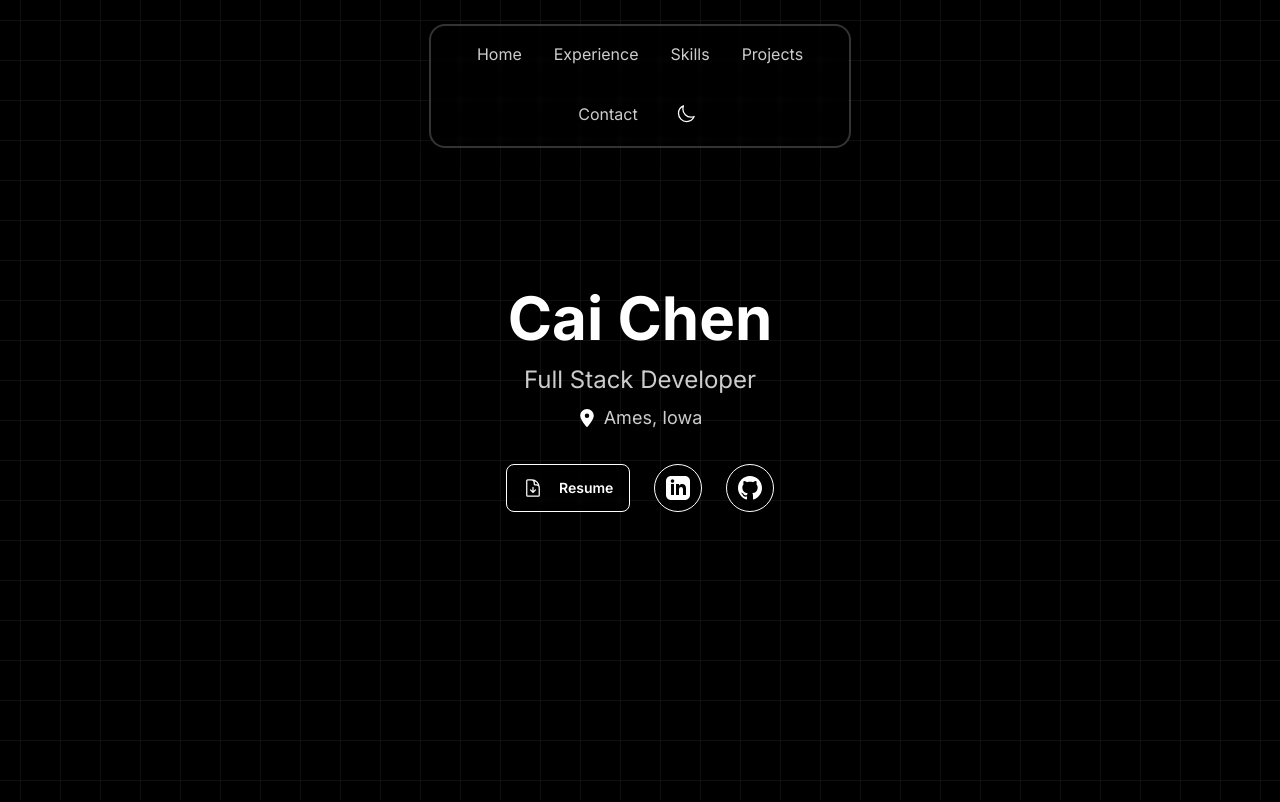
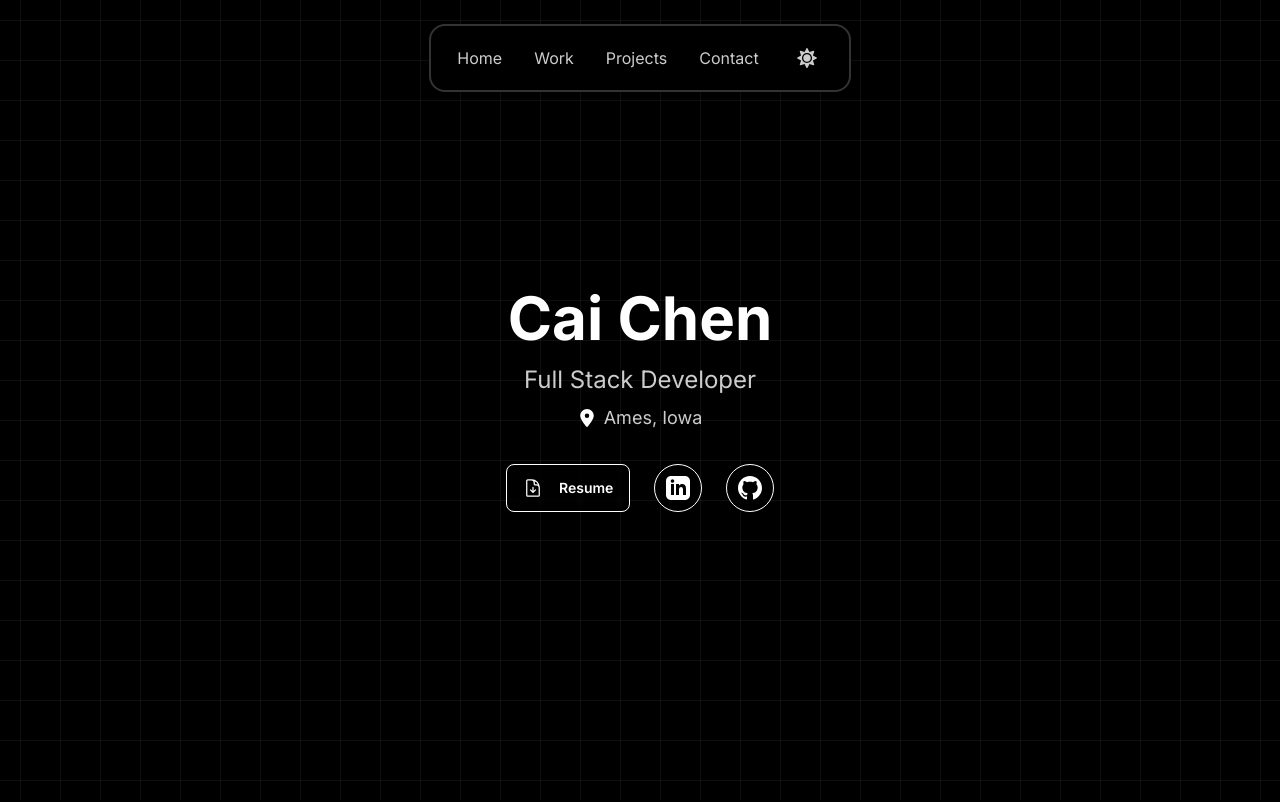
Before and after one commit to achen2304/portfolioV2, a React (Vite) app: page / in a window 1280 px wide. Shown: the top 802 px of the page. Built offline with nearby package versions, Linux system fonts and the light colour scheme.

Commit message:
fix: changed ui for navbar, als minor changes to app and projects for better loading

```diff
--- a/src/App.jsx
+++ b/src/App.jsx
@@ -10,20 +10,20 @@ import { Contact } from './components/Contact';
 
 function App() {
   const [theme, setTheme] = useState(() => {
-    // Get theme from localStorage or default to 'dark'
-    const savedTheme = localStorage.getItem('theme') || 'dark';
-    document.documentElement.setAttribute('data-theme', savedTheme);
-    return savedTheme;
+    return localStorage.getItem('theme') || 'dark';
   });
+
+  const [isLoaded, setIsLoaded] = useState(false);
 
   useEffect(() => {
     // Set initial theme
     document.documentElement.setAttribute('data-theme', theme);
+    setIsLoaded(true);
 
     const observer = new MutationObserver((mutations) => {
       mutations.forEach((mutation) => {
         if (mutation.attributeName === 'data-theme') {
-          const newTheme = document.documentElement.getAttribute('data-theme');
+           const newTheme = document.documentElement.getAttribute('data-theme');
           setTheme(newTheme);
           localStorage.setItem('theme', newTheme);
         }
@@ -36,7 +36,11 @@ function App() {
     });
 
     return () => observer.disconnect();
-  }, []);
+  }, [theme]);
+
+  if (!isLoaded) {
+    return null; // or a loading spinner
+  }
 
   return (
     <div className="min-h-screen bg-base-100 text-primary relative">
@@ -45,7 +49,10 @@ function App() {
         className={`fixed inset-0 ${
           theme === 'dark' ? 'bg-grid-pattern-dark' : 'bg-grid-pattern-light'
         } bg-grid opacity-20`}
-        style={{ backgroundPosition: 'center' }}
+        style={{
+          backgroundPosition: 'center',
+          backgroundAttachment: 'fixed',
+        }}
       />
 
       {/* Content */}
--- a/src/components/Navbar.jsx
+++ b/src/components/Navbar.jsx
@@ -1,4 +1,7 @@
 import { useEffect } from 'react';
+import { FaHome, FaSun } from 'react-icons/fa';
+import { MdCardTravel } from 'react-icons/md';
+import { FaNewspaper, FaScrewdriverWrench } from 'react-icons/fa6';
 
 export const Navbar = () => {
   useEffect(() => {
@@ -15,15 +18,18 @@ export const Navbar = () => {
   };
 
   return (
-    <div className="navbar fixed left-0 right-0 z-50 flex justify-center mt-4">
-      <nav className="flex w-full md:w-1/3 rounded-box shadow-lg p-4 mx-4 md:mx-0 border-2 border-primary/20 transition-shadow backdrop-blur-[2px] bg-base-100/5">
-        <ul className="flex flex-wrap justify-center items-center gap-4 md:gap-8 w-full text-base text-primary/80">
+    <div className="navbar fixed left-0 right-0 z-50 flex justify-center mt-2 md:mt-4">
+      <nav className="flex w-[98%] sm:w-[95%] md:w-2/3 lg:w-1/2 xl:w-1/3 rounded-box shadow-lg p-3 px-16 md:p-4 mx-1 sm:mx-2 md:mx-0 border-2 border-primary/20 bg-base-100">
+        <ul className="flex justify-between md:justify-center items-center w-full md:gap-8 text-primary/80">
           <li>
             <a
               href="#"
               className="transition-all duration-200 hover:text-primary hover:scale-110 inline-block"
             >
-              Home
+              <span className="hidden md:inline text-sm md:text-base">
+                Home
+              </span>
+              <FaHome className="inline md:hidden w-5 h-5" />
             </a>
           </li>
           <li>
@@ -31,15 +37,10 @@ export const Navbar = () => {
               href="#experience"
               className="transition-all duration-200 hover:text-primary hover:scale-110 inline-block"
             >
-              Experience
-            </a>
-          </li>
-          <li>
-            <a
-              href="#skills"
-              className="transition-all duration-200 hover:text-primary hover:scale-110 inline-block"
-            >
-              Skills
+              <span className="hidden md:inline text-sm md:text-base">
+                Work
+              </span>
+              <MdCardTravel className="inline md:hidden w-5 h-5" />
             </a>
           </li>
           <li>
@@ -47,7 +48,10 @@ export const Navbar = () => {
               href="#projects"
               className="transition-all duration-200 hover:text-primary hover:scale-110 inline-block"
             >
-              Projects
+              <span className="hidden md:inline text-sm md:text-base">
+                Projects
+              </span>
+              <FaScrewdriverWrench className="inline md:hidden w-5 h-5" />
             </a>
           </li>
           <li>
@@ -55,29 +59,19 @@ export const Navbar = () => {
               href="#contact"
               className="transition-all duration-200 hover:text-primary hover:scale-110 inline-block"
             >
-              Contact
+              <span className="hidden md:inline text-sm md:text-base">
+                Contact
+              </span>
+              <FaNewspaper className="inline md:hidden w-5 h-5" />
             </a>
           </li>
           <li>
             <button
               onClick={toggleTheme}
-              className="btn btn-circle btn-ghost btn-sm text-primary hover:scale-110"
+              className="btn btn-circle btn-ghost btn-sm text-primary hover:scale-110 text-primary/80 hover:text-primary"
               aria-label="Toggle theme"
             >
-              <svg
-                xmlns="http://www.w3.org/2000/svg"
-                fill="none"
-                viewBox="0 0 24 24"
-                strokeWidth={1.5}
-                stroke="currentColor"
-                className="w-5 h-5 swap-on"
-              >
-                <path
-                  strokeLinecap="round"
-                  strokeLinejoin="round"
-                  d="M21.752 15.002A9.718 9.718 0 0118 15.75c-5.385 0-9.75-4.365-9.75-9.75 0-1.33.266-2.597.748-3.752A9.753 9.753 0 003 11.25C3 16.635 7.365 21 12.75 21a9.753 9.753 0 009.002-5.998z"
-                />
-              </svg>
+              <FaSun className="w-5 h-5" />
             </button>
           </li>
         </ul>
--- a/src/components/Projects.jsx
+++ b/src/components/Projects.jsx
@@ -5,7 +5,7 @@ export const Projects = () => {
     {
       title: 'Chardle.com - Character Guessing Game',
       description:
-        'A full-stack web game built with React/Tailwind CSS and Express.js/MongoDB with over 300 Daily Active Users.',
+        'A full-stack web game built with React/Tailwind CSS and Express.js/MongoDB with over 100 Daily Active Users.',
       tech: [
         'JavaScript',
         'React',
```
